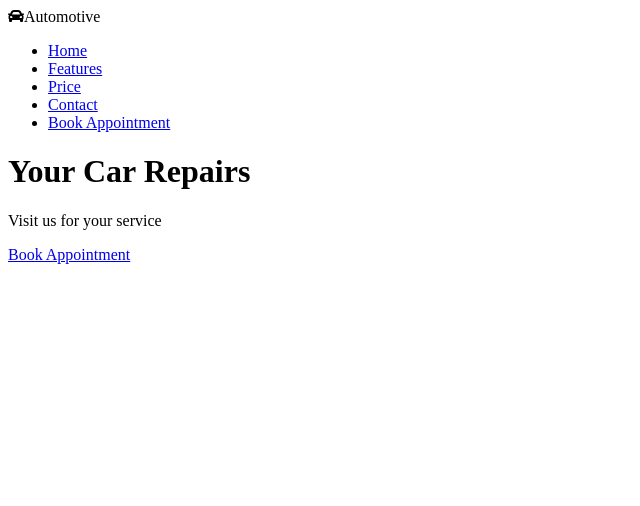
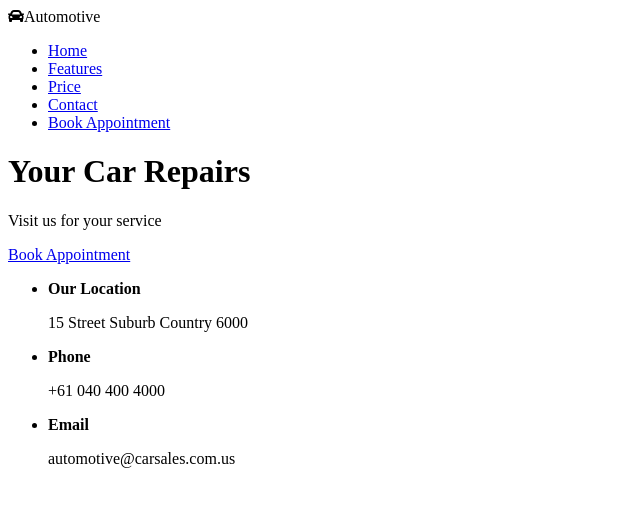
Before and after one commit to j3ffh95/automotive-car-design, a plain HTML site: page index.html in a window 1280 px wide. Shown: the whole page, without its empty margins (0-640 px from the left). Drawn offline with Linux system fonts and the light colour scheme.

Commit message:
Finished with footer section of the html

```diff
--- a/index.html
+++ b/index.html
@@ -23,6 +23,23 @@
       <p>Visit us for your service</p>
       <a href="#" class="highlight">Book Appointment</a>
     </header>
+
+    <footer>
+      <ul>
+        <li>
+          <strong>Our Location</strong>
+          <p>15 Street Suburb Country 6000</p>
+        </li>
+        <li>
+          <strong>Phone</strong>
+          <p>+61 040 400 4000</p>
+        </li>
+        <li>
+          <strong>Email</strong>
+          <p>automotive@carsales.com.us</p>
+        </li>
+      </ul>
+    </footer>
     <script src="./main.js"></script>
   </body>
 </html>
```
